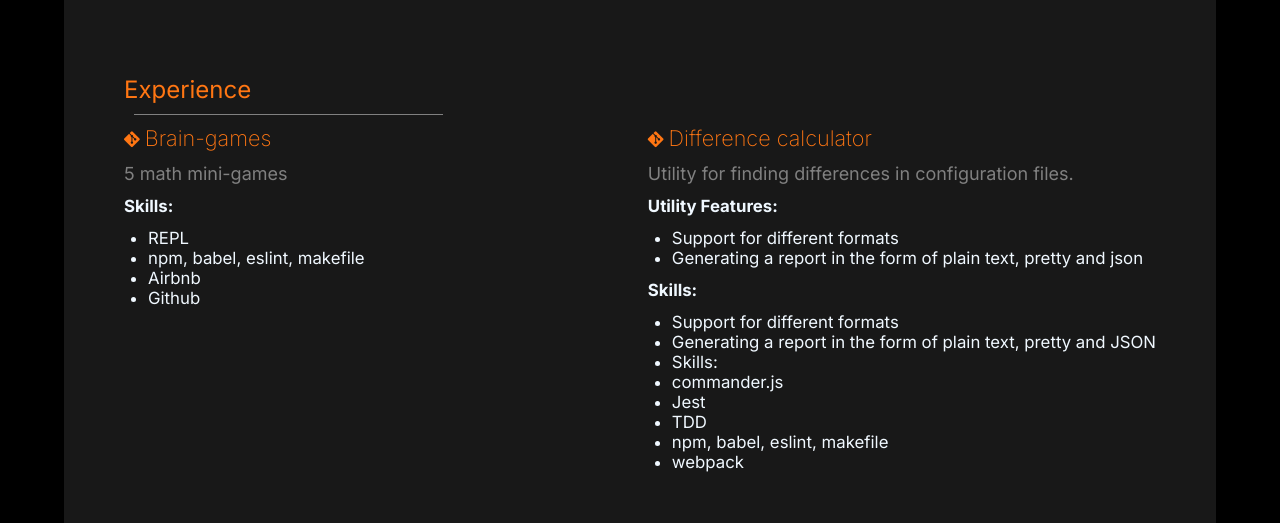
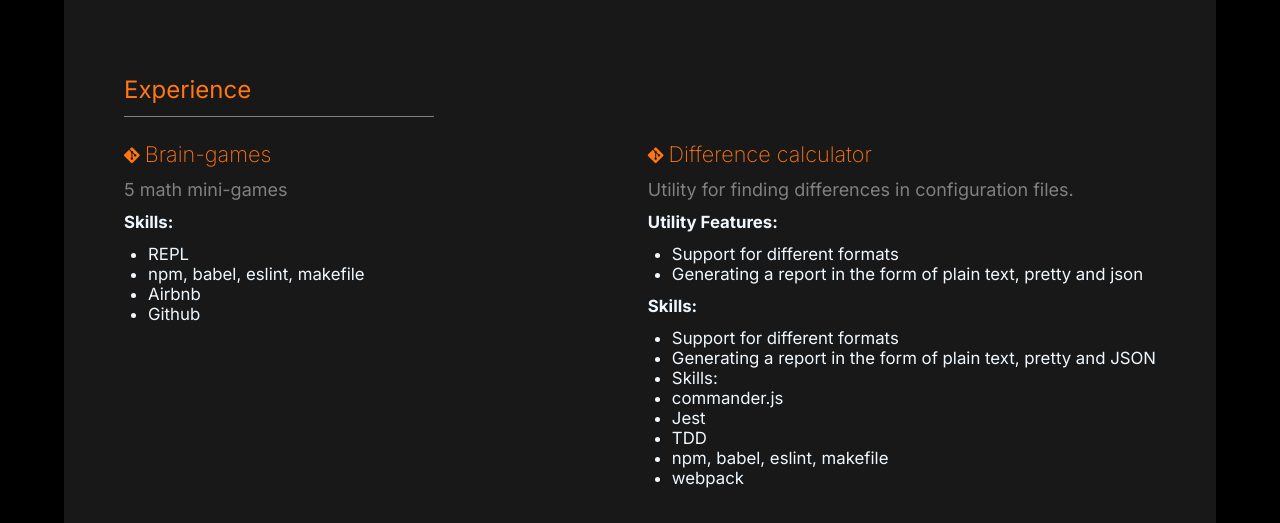
Before and after one commit to KiraBelo/rsschool-cv, a plain HTML site: page index.html in a window 1280 px wide. Shown: the part 335-858 px from the top of the page. Drawn offline with Linux system fonts and the light colour scheme.

Commit message:
fix: change section margins

```diff
--- a/style.css
+++ b/style.css
@@ -35,7 +35,7 @@ hr {
     border: none;
     height: 1px;
     background-color: var(--text-color);
-    margin: 0.8rem;
+    margin: 1rem 0 2rem 0;
     width: 30%;
 }
 /* layouts */
@@ -54,7 +54,7 @@ hr {
     font-size: 1.4rem;
 }
 section {
-    margin-bottom: 1.5rem;
+    margin-bottom: 2rem;
 }
 .profile {
     display: flex;
```
